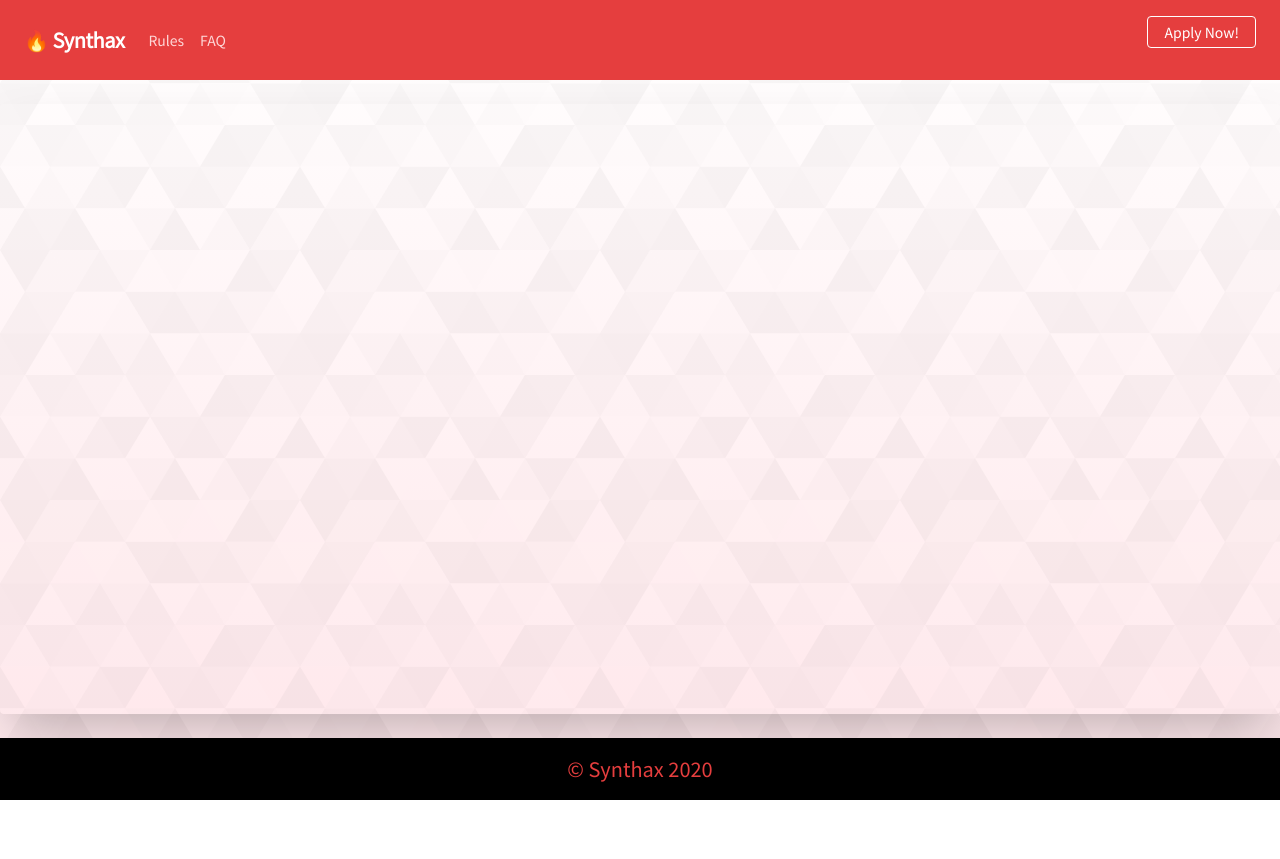
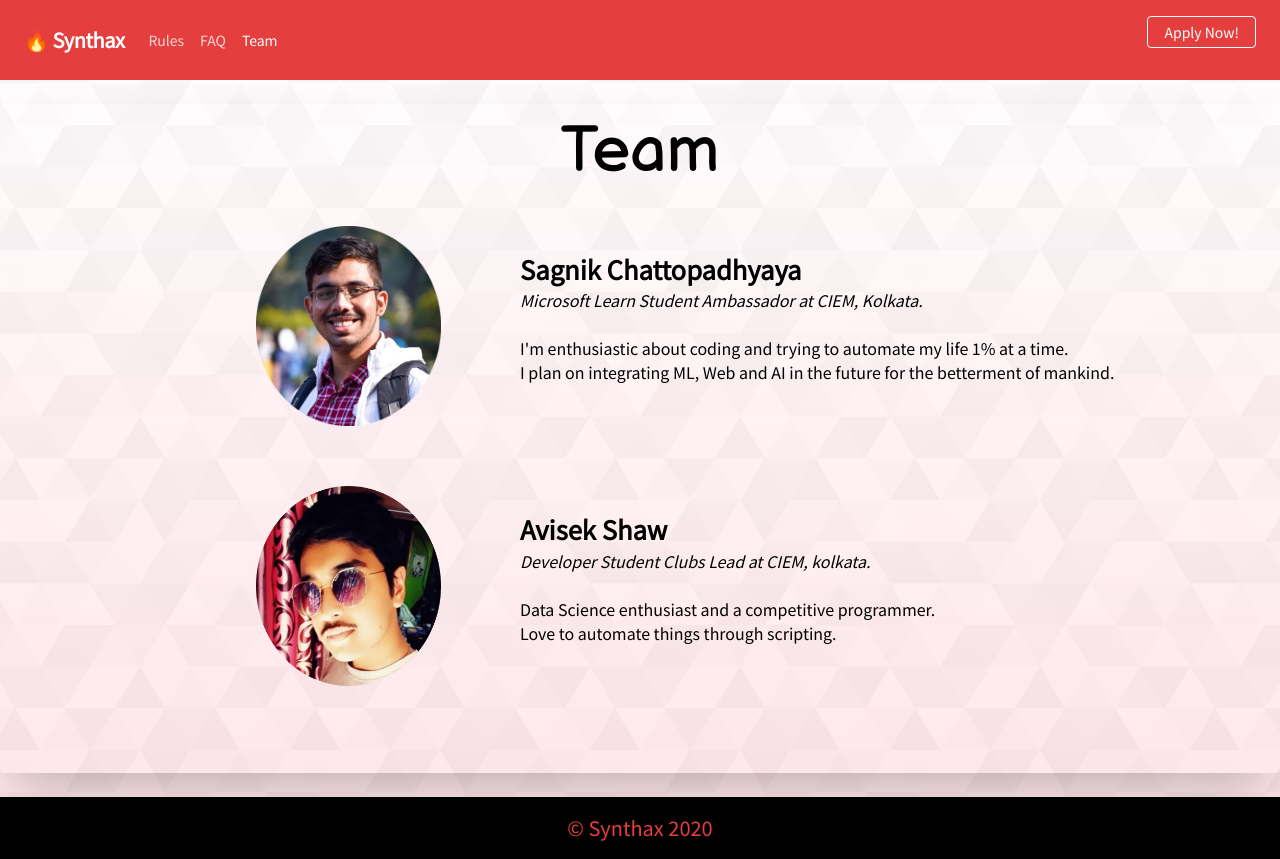
Before and after one commit to shawavisek35/synthack, a React (Create React App) app: page /team in a window 1280 px wide. Before the commit the page ends 800 px from the top, so only its background shows below. Built offline with nearby package versions, Linux system fonts and the light colour scheme.

Commit message:
Team Page added (#2)

```diff
--- /dev/null
+++ b/src/components/Team.js
@@ -0,0 +1,72 @@
+import React from "react";
+const Team = () => {
+  return (
+    <div style={{ textAlign: "center" }}>
+      <h1 className="balsamiq rounded lg:text-6xl md:text-6xl sm:text-5xl text-6xl text-center ">
+        Team
+      </h1>
+      <div style={{ marginTop: "2%" }}>
+        <img
+          src={require("./Images/sagnik.png")}
+          style={{
+            height: "200px",
+            width: "200px",
+            marginLeft: "20%",
+            float: "left",
+            paddingRight: "15px",
+            marginRight: "5%",
+          }}
+          alt="Sagnik-img"
+        ></img>
+        <br />
+
+        <h1 style={{ textAlign: "left", fontSize: "2vw" }}>
+          <a href="https://studentambassadors.microsoft.com/en-US/profile/4447/">
+            <b>Sagnik Chattopadhyaya</b>
+          </a>
+        </h1>
+
+        <p style={{ textAlign: "left" }}>
+          <em> Microsoft Learn Student Ambassador at CIEM, Kolkata.</em>
+          <br />
+          <br /> I'm enthusiastic about coding and trying to automate my life 1%
+          at a time.
+          <br /> I plan on integrating ML, Web and AI in the future for the
+          betterment of mankind.
+        </p>
+      </div>
+
+      <div style={{ marginTop: "8%", marginBottom: "10%" }}>
+        <img
+          src={require("./Images/avisek.png")}
+          style={{
+            height: "200px",
+            width: "200px",
+            marginLeft: "20%",
+            float: "left",
+            paddingRight: "15px",
+            marginRight: "5%",
+          }}
+          alt="avisek-img"
+        ></img>
+
+        <br />
+
+        <h1 style={{ textAlign: "left", fontSize: "2vw" }}>
+          <a href="http://avisekcode.netlify.app/">
+            <b>Avisek Shaw</b>
+          </a>
+        </h1>
+
+        <p style={{ textAlign: "left" }}>
+          <em>Developer Student Clubs Lead at CIEM, kolkata.</em>
+          <br />
+          <br /> Data Science enthusiast and a competitive programmer.
+          <br /> Love to automate things through scripting.
+        </p>
+      </div>
+    </div>
+  );
+};
+
+export default Team;
--- a/src/components/navbar.js
+++ b/src/components/navbar.js
@@ -84,4 +84,5 @@ const NavLinks = [
   // { path: "/gettingStarted", name: "Getting Started" },
   { path: "/rules", name: "Rules" },
   { path: "/faq", name: "FAQ" },
+  { path: "/team", name: "Team" },
 ];
```
Also changed, not shown: src/App.js (+16 -5 lines), src/components/Images/avisek.png (added), src/components/Images/sagnik.png (added).
